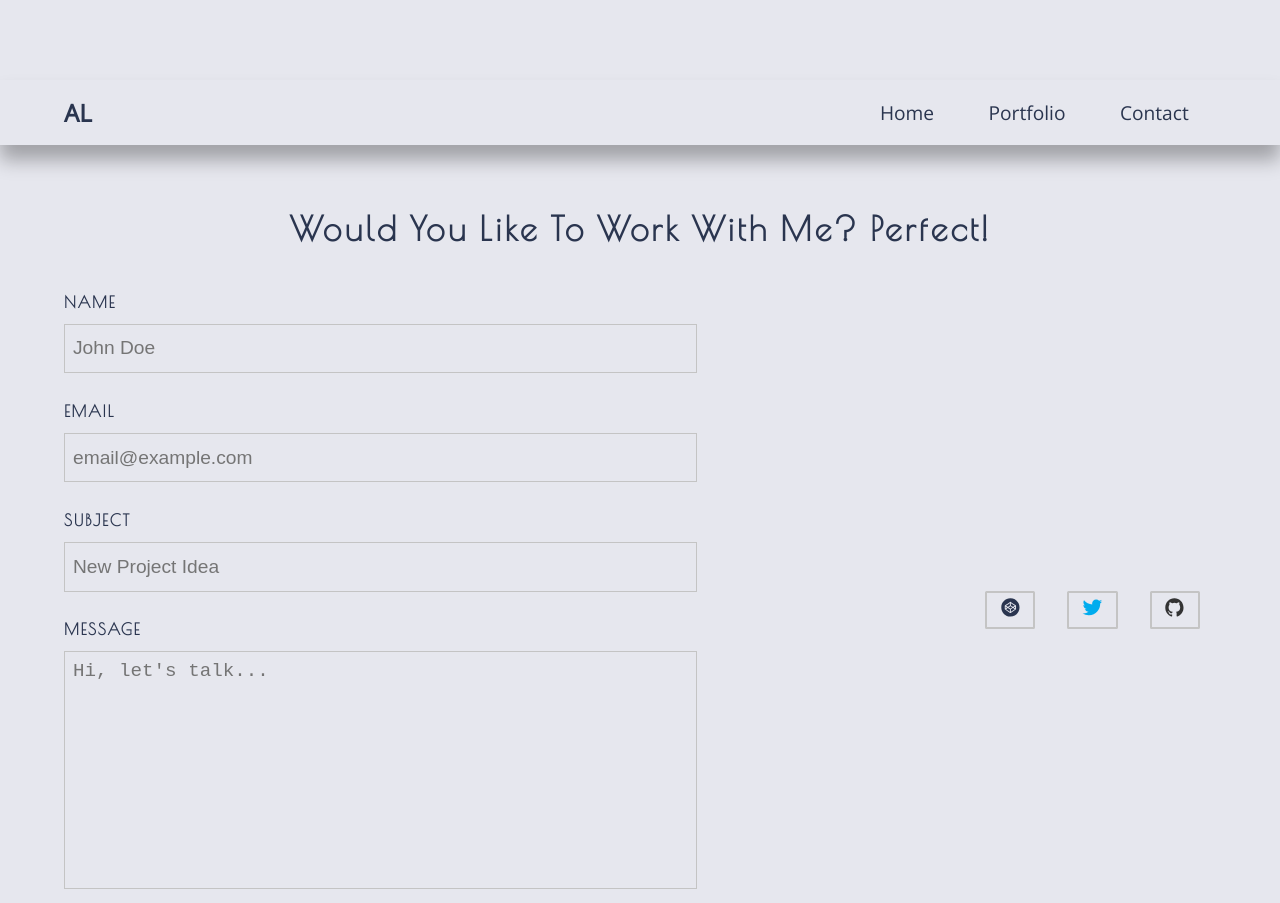
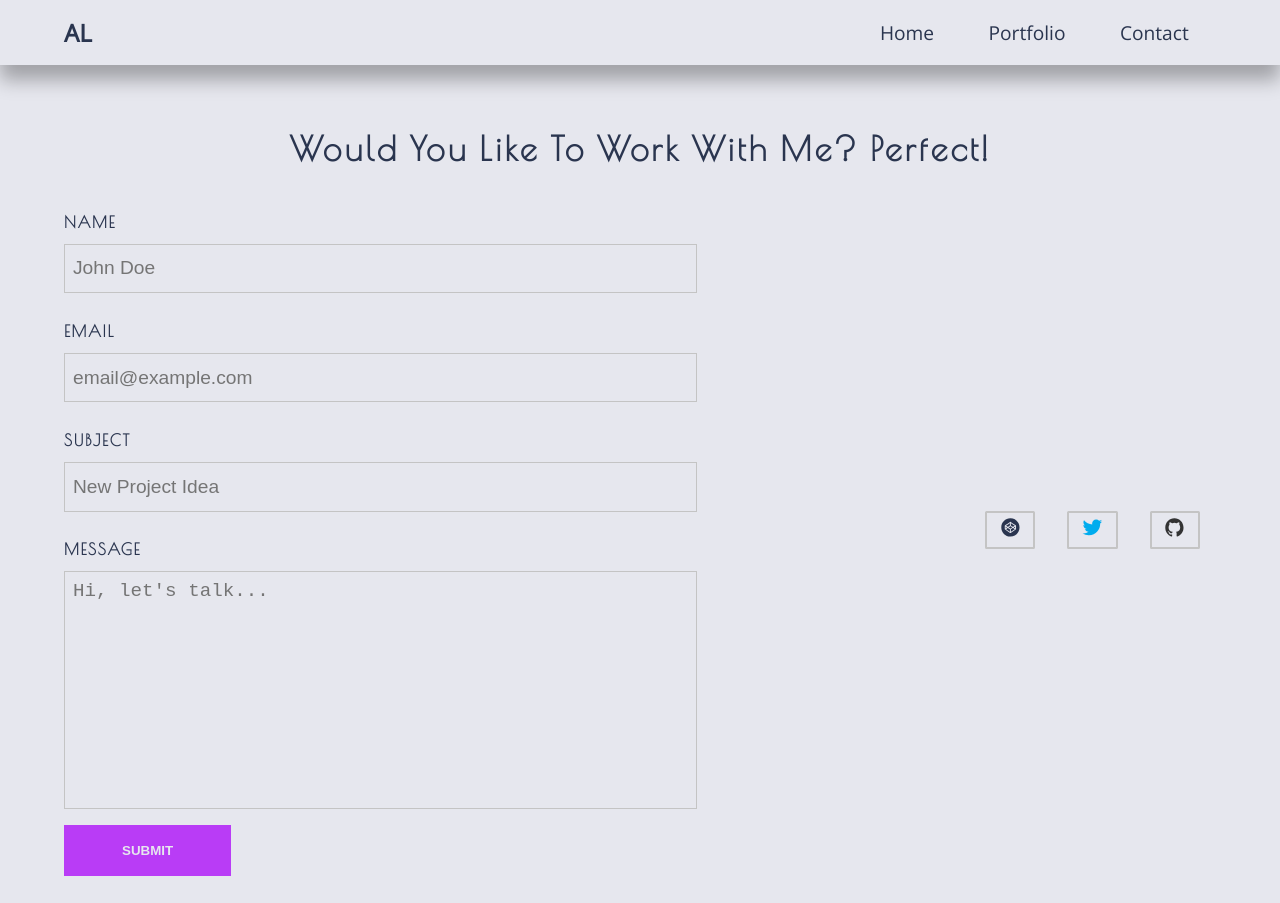
Before and after one commit to adluders/portfolio, a React (Create React App) app: page /contact in a window 1280 px wide. Shown: the top 903 px of the page. Built offline with nearby package versions, Linux system fonts and the light colour scheme.

Commit message:
fixed form submit cta

```diff
--- a/src/css/App.css
+++ b/src/css/App.css
@@ -40,9 +40,6 @@ img {
   text-transform: uppercase;
   padding: 1rem 3.5rem;
   font-weight: 600;
-  display: flex;
-  align-items: center;
-  justify-content: center;
   text-align: center;
   border: 2px solid transparent;
   cursor: pointer;
@@ -391,13 +388,15 @@ footer {
   .contact-form__group {
     width: 100%;
   }
+  .contact-form__submit {
+    margin: 2rem 0;
+  }
   .contact-form__submit .cta {
     width: 100%;
-    margin: 2rem 0;
   }
 }
 
-@media screen and (min-width: 375px) {
+@media screen and (min-width: 375px) and (max-width: 768px) {
   .hero,
   .portfolio,
   .contact {
--- a/src/scss/_config.scss
+++ b/src/scss/_config.scss
@@ -47,9 +47,9 @@ img {
   text-transform: uppercase;
   padding: 1rem 3.5rem;
   font-weight: 600;
-  display: flex;
-  align-items: center;
-  justify-content: center;
+  // display: flex;
+  // align-items: center;
+  // justify-content: center;
   text-align: center;
   border: 2px solid transparent;
   cursor: pointer;
--- a/src/scss/_mobile.scss
+++ b/src/scss/_mobile.scss
@@ -78,16 +78,15 @@
       width: 100%;
     }
     &__submit {
+      margin: 2rem 0;
       .cta {
         width: 100%;
-
-        margin: 2rem 0;
       }
     }
   }
 }
 
-@media screen and (min-width: 375px) {
+@media screen and (min-width: 375px) and (max-width: 768px) {
   .hero,
   .portfolio,
   .contact {
```
Also changed, not shown: 1 other file (tests, documents, lock files or other folders).
